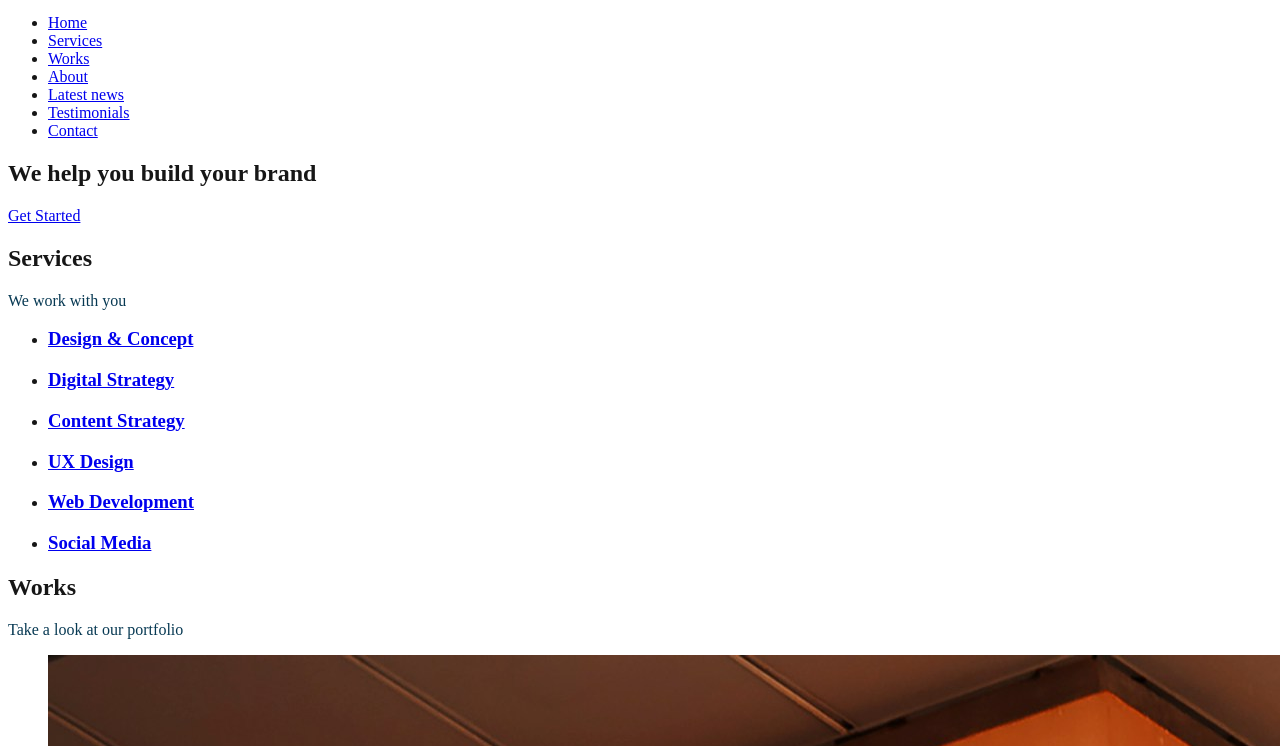
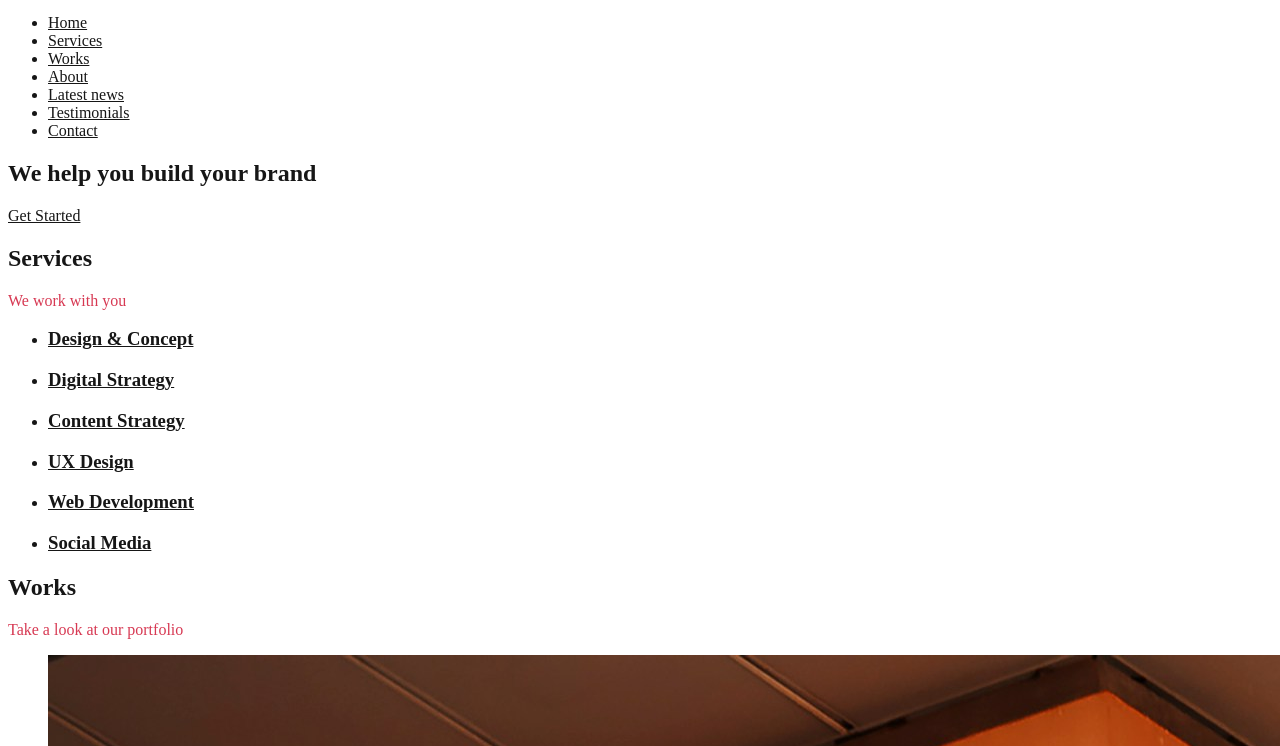
Before and after one commit to ziadhuss3d/alx-frontend, a plain HTML site: page 0x02-CSS_advanced/index.html in a window 1280 px wide. Shown: the part 54-800 px from the top of the page. Drawn offline with Linux system fonts and the light colour scheme.

Commit message:
Update 2-style.css

```diff
--- a/0x02-CSS_advanced/styles/2-style.css
+++ b/0x02-CSS_advanced/styles/2-style.css
@@ -1,19 +1,24 @@
+/* Set the foreground color for the body */
 body {
     color: #161616;
 }
 
+/* Set the foreground color for all anchor elements */
 a {
-    color: #e073953;
+    color: #161616;
 }
 
-.card-category {
-    color: #e073953;
-}
-
+/* Hide elements with the class visually-hidden */
 .visually-hidden {
     display: none;
 }
 
+/* Set the foreground color for elements with the class card-category */
+.card-category {
+    color: #D73953;
+}
+
+/* Set the foreground color for elements with the class section-tagline */
 .section-tagline {
-    color: #073953;
+    color: #D73953;
 }
```
